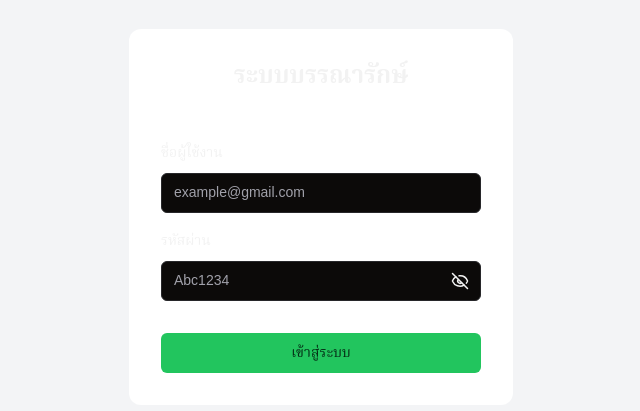
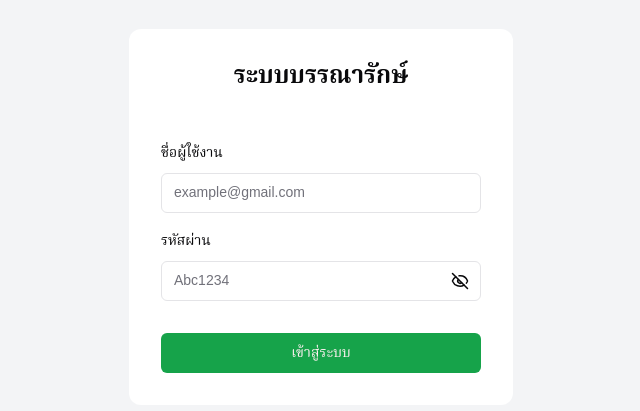
Before and after one commit to NiebAnupat/Arisa-Library, a React (Vite) app in the folder frontend/: page / in a window 1280 px wide. Shown: the part 183-594 px from the top of the page, without its empty margins (319-959 px from the left). Built offline with nearby package versions, Linux system fonts and the light colour scheme; a web font is replaced by a local one.

Commit message:
Refactor(Theme)

```diff
--- a/frontend/src/components/theme-provider.tsx
+++ b/frontend/src/components/theme-provider.tsx
@@ -22,7 +22,7 @@ const ThemeProviderContext = createContext<ThemeProviderState>(initialState);
 
 export function ThemeProvider({
   children,
-  defaultTheme = "dark",
+  defaultTheme = "light",
   storageKey = "vite-ui-theme",
   ...props
 }: ThemeProviderProps) {
```
Also changed, not shown: 1 other file (tests, documents, lock files or other folders).
